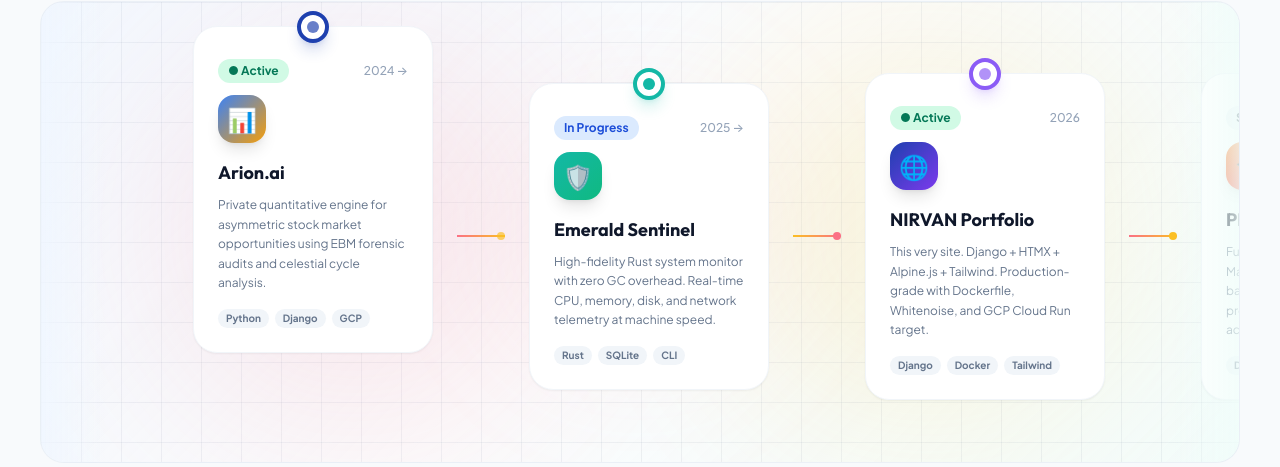
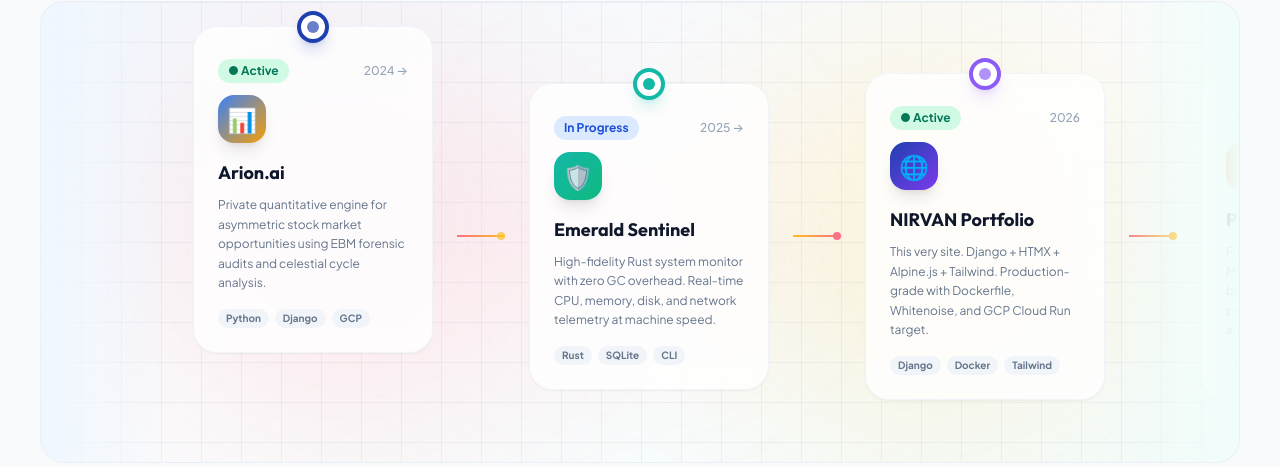
Before and after one commit to mrveer-101/Portfolio, a Django app: page / in a window 1280 px wide. Shown: the part 1901-2368 px from the top of the page. Run offline with Django 5.2, Linux system fonts and the light colour scheme; some libraries are stand-ins or nearby versions.

Commit message:
style: optimize project roadmap for dark theme with glassmorphism and smooth fades

```diff
--- a/core/templates/home.html
+++ b/core/templates/home.html
@@ -297,10 +297,10 @@
         </div>
 
         <!-- Scroll Track with Grid + Glow bg -->
-        <div class="relative rounded-3xl mx-2 overflow-hidden border border-slate-200/60 dark:border-white/5" style="background:linear-gradient(135deg,rgba(239,246,255,.6) 0%,rgba(255,255,255,.4) 50%,rgba(240,253,250,.6) 100%)">
+        <div class="relative rounded-3xl mx-2 overflow-hidden border border-slate-200/60 dark:border-white/5 bg-gradient-to-br from-blue-50/50 via-white/40 to-teal-50/50 dark:from-slate-900/40 dark:via-obsidian/40 dark:to-slate-900/40">
 
             <!-- Line grid overlay -->
-            <div class="absolute inset-0 pointer-events-none" style="background-image:linear-gradient(rgba(148,163,184,.12) 1px,transparent 1px),linear-gradient(90deg,rgba(148,163,184,.12) 1px,transparent 1px);background-size:40px 40px;"></div>
+            <div class="absolute inset-0 pointer-events-none opacity-100 dark:opacity-40" style="background-image:linear-gradient(rgba(148,163,184,.12) 1px,transparent 1px),linear-gradient(90deg,rgba(148,163,184,.12) 1px,transparent 1px);background-size:40px 40px;"></div>
 
             <!-- Glow blobs — Rose + Amber only -->
             <div class="absolute top-1/2 left-[10%] -translate-y-1/2 w-96 h-96 rounded-full bg-rose-400/15 dark:bg-rose-500/20 blur-[100px] pointer-events-none"></div>
@@ -308,8 +308,8 @@
             <div class="absolute top-1/2 left-1/2 -translate-x-1/2 -translate-y-1/2 w-64 h-64 rounded-full bg-rose-300/10 dark:bg-rose-400/10 blur-[70px] pointer-events-none"></div>
 
             <!-- Fade edges -->
-            <div class="absolute left-0 top-0 bottom-0 w-16 bg-gradient-to-r from-blue-50/80 dark:from-obsidian to-transparent z-10 pointer-events-none"></div>
-            <div class="absolute right-0 top-0 bottom-0 w-16 bg-gradient-to-l from-teal-50/80 dark:from-obsidian to-transparent z-10 pointer-events-none"></div>
+            <div class="absolute left-0 top-0 bottom-0 w-32 bg-gradient-to-r from-blue-50 dark:from-obsidian to-transparent z-10 pointer-events-none"></div>
+            <div class="absolute right-0 top-0 bottom-0 w-32 bg-gradient-to-l from-teal-50 dark:from-obsidian to-transparent z-10 pointer-events-none"></div>
 
             <div id="roadmap-track"
                  class="flex items-center gap-0 overflow-x-auto pt-6 pb-4 cursor-grab active:cursor-grabbing select-none"
@@ -323,7 +323,7 @@
                 <!-- Node 1: Arion.ai -->
                 <div class="roadmap-node flex-shrink-0 w-72 relative group min-h-[420px]" style="--delay:0ms">
                     <div class="road-connector"></div>
-                    <div class="roadmap-card p-6 bg-white dark:bg-white/5 rounded-3xl border border-slate-100 dark:border-white/10 shadow-sm hover:shadow-xl hover:shadow-blue-500/10 hover:-translate-y-3 transition-all ml-6 mr-6 relative">
+                    <div class="roadmap-card p-6 bg-white/80 dark:bg-white/10 backdrop-blur-md rounded-3xl border border-slate-100 dark:border-white/10 shadow-sm hover:shadow-xl hover:shadow-blue-500/10 hover:-translate-y-3 transition-all ml-6 mr-6 relative">
                         <div class="absolute -top-4 left-1/2 -translate-x-1/2 w-8 h-8 rounded-full border-4 border-accent-blue bg-white dark:bg-obsidian shadow-lg shadow-accent-blue/20 flex items-center justify-center z-10">
                             <div class="w-3 h-3 rounded-full bg-accent-blue animate-pulse"></div>
                         </div>
@@ -350,7 +350,7 @@
                 </div>
 
                 <div class="roadmap-node flex-shrink-0 w-72 relative group" style="--delay:100ms">
-                    <div class="roadmap-card p-6 bg-white dark:bg-white/5 rounded-3xl border border-slate-100 dark:border-white/10 shadow-sm hover:shadow-xl hover:shadow-rose-500/10 hover:-translate-y-3 transition-all mx-6 relative">
+                    <div class="roadmap-card p-6 bg-white/80 dark:bg-white/10 backdrop-blur-md rounded-3xl border border-slate-100 dark:border-white/10 shadow-sm hover:shadow-xl hover:shadow-rose-500/10 hover:-translate-y-3 transition-all mx-6 relative">
                         <div class="absolute -top-4 left-1/2 -translate-x-1/2 w-8 h-8 rounded-full border-4 border-teal-500 bg-white dark:bg-obsidian shadow-lg shadow-teal-500/20 flex items-center justify-center z-10">
                             <div class="w-3 h-3 rounded-full bg-teal-500"></div>
                         </div>
@@ -378,7 +378,7 @@
 
                 <!-- Node 3: NIRVAN Portfolio -->
                 <div class="roadmap-node flex-shrink-0 w-72 relative group" style="--delay:200ms">
-                    <div class="roadmap-card p-6 bg-white dark:bg-white/5 rounded-3xl border border-slate-100 dark:border-white/10 shadow-sm hover:shadow-xl hover:shadow-amber-500/10 hover:-translate-y-3 transition-all mx-6 relative">
+                    <div class="roadmap-card p-6 bg-white/80 dark:bg-white/10 backdrop-blur-md rounded-3xl border border-slate-100 dark:border-white/10 shadow-sm hover:shadow-xl hover:shadow-amber-500/10 hover:-translate-y-3 transition-all mx-6 relative">
                         <div class="absolute -top-4 left-1/2 -translate-x-1/2 w-8 h-8 rounded-full border-4 border-violet-500 bg-white dark:bg-obsidian shadow-lg shadow-violet-500/20 flex items-center justify-center z-10">
                             <div class="w-3 h-3 rounded-full bg-violet-500 animate-pulse"></div>
                         </div>
@@ -406,7 +406,7 @@
 
                 <!-- Node 4: PRO.LMS -->
                 <div class="roadmap-node flex-shrink-0 w-72 relative group" style="--delay:300ms">
-                    <div class="roadmap-card p-6 bg-white dark:bg-white/5 rounded-3xl border border-slate-100 dark:border-white/10 shadow-sm hover:shadow-xl hover:shadow-rose-500/10 hover:-translate-y-3 transition-all mx-6 relative">
+                    <div class="roadmap-card p-6 bg-white/80 dark:bg-white/10 backdrop-blur-md rounded-3xl border border-slate-100 dark:border-white/10 shadow-sm hover:shadow-xl hover:shadow-rose-500/10 hover:-translate-y-3 transition-all mx-6 relative">
                         <div class="absolute -top-4 left-1/2 -translate-x-1/2 w-8 h-8 rounded-full border-4 border-orange-400 bg-white dark:bg-obsidian shadow-lg shadow-orange-400/20 flex items-center justify-center z-10">
                             <div class="w-3 h-3 rounded-full bg-orange-400"></div>
                         </div>
@@ -433,7 +433,7 @@
 
                 <!-- Node 5: Phoenix Oracle -->
                 <div class="roadmap-node flex-shrink-0 w-72 relative group" style="--delay:400ms">
-                    <div class="roadmap-card p-6 bg-white dark:bg-white/5 rounded-3xl border border-slate-100 dark:border-white/10 shadow-sm hover:shadow-xl hover:shadow-amber-500/10 hover:-translate-y-3 transition-all mx-6 relative">
+                    <div class="roadmap-card p-6 bg-white/80 dark:bg-white/10 backdrop-blur-md rounded-3xl border border-slate-100 dark:border-white/10 shadow-sm hover:shadow-xl hover:shadow-amber-500/10 hover:-translate-y-3 transition-all mx-6 relative">
                         <div class="absolute -top-4 left-1/2 -translate-x-1/2 w-8 h-8 rounded-full border-4 border-cyan-500 bg-white dark:bg-obsidian shadow-lg shadow-cyan-500/20 flex items-center justify-center z-10">
                             <div class="w-3 h-3 rounded-full bg-cyan-500"></div>
                         </div>
```
